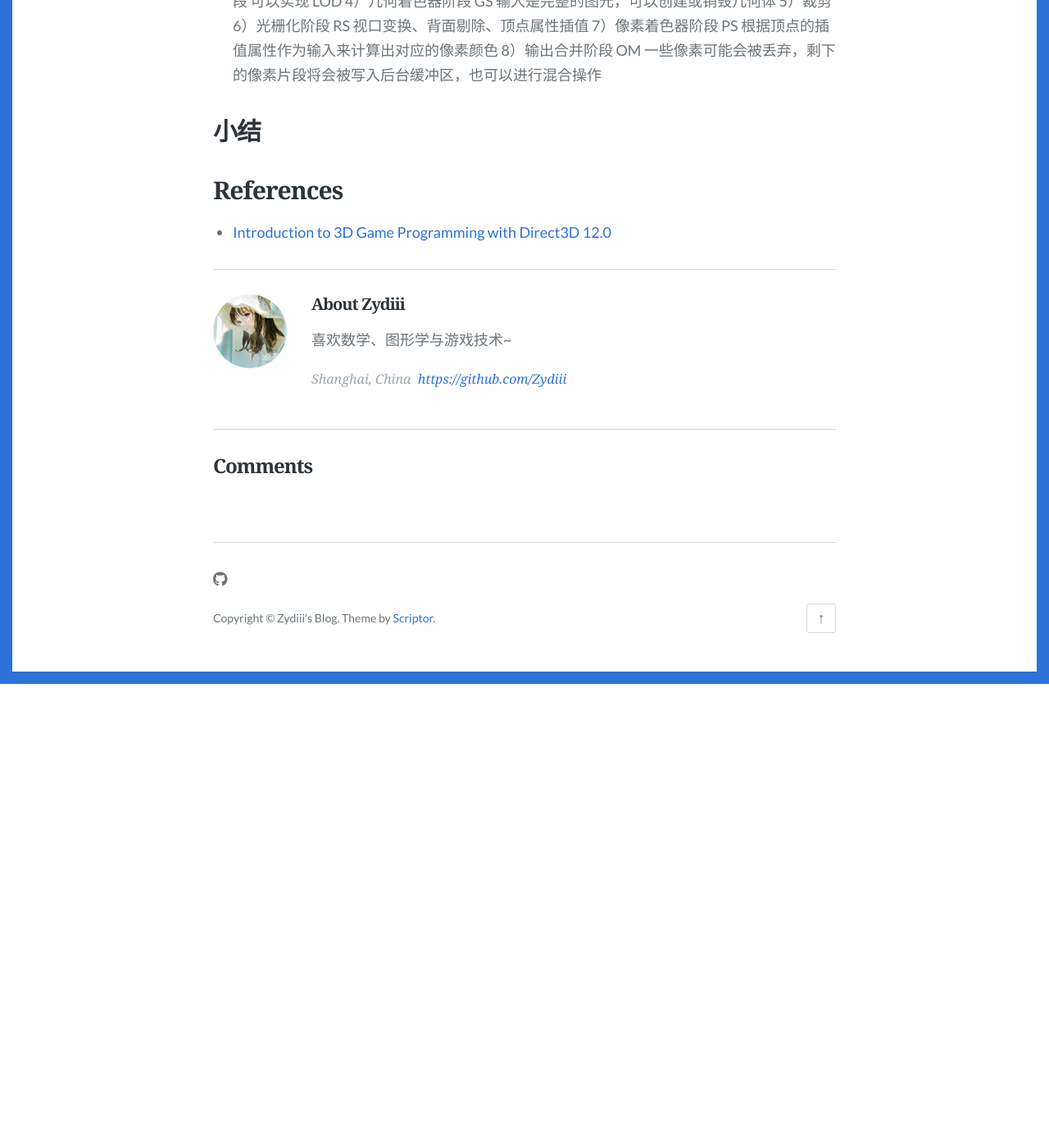
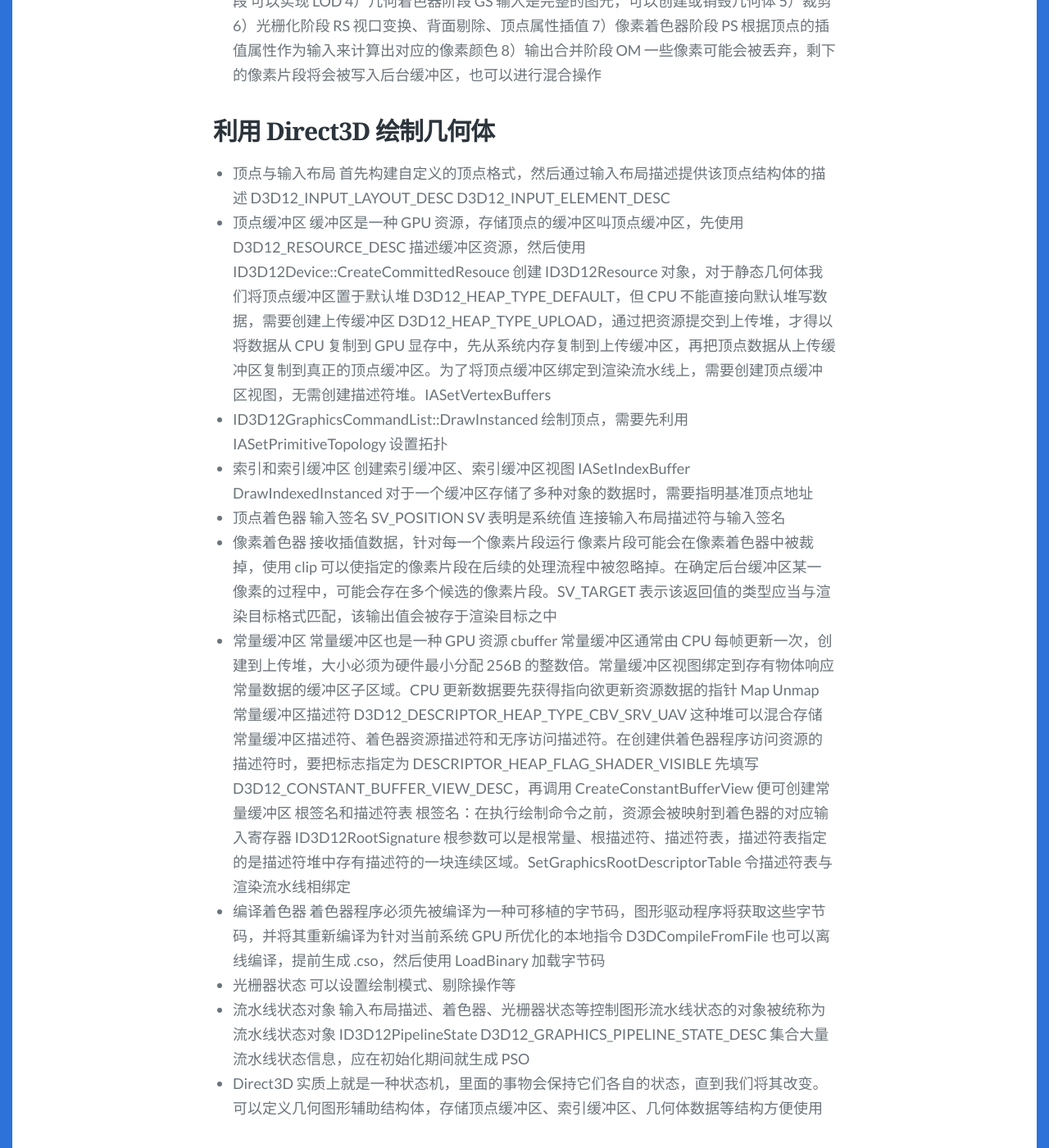
Before and after one commit to Zydiii/Zydiii.github.io, a Jekyll site: the page built from _posts/2023-1-5-DX12_0.md, in a window 1280 px wide and 1400 px high, scrolled down 7493 px. Shown: the whole window at 82% size. Built offline with Jekyll 4.4.1, drawn with Linux system fonts in a browser that asks for light colours; some web fonts are replaced; comment, search, counter and statistics services are not loaded; before the commit the page ends 8327 px from its top, so only the background shows below that.

Commit message:
direct render

```diff
--- a/_posts/2023-1-5-DX12_0.md
+++ b/_posts/2023-1-5-DX12_0.md
@@ -100,6 +100,20 @@
 - 渲染流水线是以摄像机为观察视角而生成 2D 图像的一系列完整步骤
 - 1）输入装配阶段 IA 从显存中读取几何数据，再将它们装配为几何图元，通过索引定义如何将顶点装配在一起构成图元 2）顶点着色器阶段 VS 输入输出都是单个顶点，涉及局部空间到世界空间到观察空间，然后投影和齐次裁剪，规格化设备坐标、归一化深度值 3）曲面细分阶段 可以实现 LOD 4）几何着色器阶段 GS 输入是完整的图元，可以创建或销毁几何体 5）裁剪 6）光栅化阶段 RS 视口变换、背面剔除、顶点属性插值 7）像素着色器阶段 PS 根据顶点的插值属性作为输入来计算出对应的像素颜色 8）输出合并阶段 OM 一些像素可能会被丢弃，剩下的像素片段将会被写入后台缓冲区，也可以进行混合操作
 
+## 利用 Direct3D 绘制几何体
+
+- 顶点与输入布局 首先构建自定义的顶点格式，然后通过输入布局描述提供该顶点结构体的描述 D3D12_INPUT_LAYOUT_DESC D3D12_INPUT_ELEMENT_DESC
+- 顶点缓冲区 缓冲区是一种 GPU 资源，存储顶点的缓冲区叫顶点缓冲区，先使用 D3D12_RESOURCE_DESC 描述缓冲区资源，然后使用 ID3D12Device::CreateCommittedResouce 创建 ID3D12Resource 对象，对于静态几何体我们将顶点缓冲区置于默认堆 D3D12_HEAP_TYPE_DEFAULT，但 CPU 不能直接向默认堆写数据，需要创建上传缓冲区 D3D12_HEAP_TYPE_UPLOAD，通过把资源提交到上传堆，才得以将数据从 CPU 复制到 GPU 显存中，先从系统内存复制到上传缓冲区，再把顶点数据从上传缓冲区复制到真正的顶点缓冲区。为了将顶点缓冲区绑定到渲染流水线上，需要创建顶点缓冲区视图，无需创建描述符堆。IASetVertexBuffers
+- ID3D12GraphicsCommandList::DrawInstanced 绘制顶点，需要先利用 IASetPrimitiveTopology 设置拓扑
+- 索引和索引缓冲区 创建索引缓冲区、索引缓冲区视图 IASetIndexBuffer DrawIndexedInstanced 对于一个缓冲区存储了多种对象的数据时，需要指明基准顶点地址
+- 顶点着色器 输入签名 SV_POSITION SV 表明是系统值 连接输入布局描述符与输入签名
+- 像素着色器 接收插值数据，针对每一个像素片段运行 像素片段可能会在像素着色器中被裁掉，使用 clip 可以使指定的像素片段在后续的处理流程中被忽略掉。在确定后台缓冲区某一像素的过程中，可能会存在多个候选的像素片段。SV_TARGET 表示该返回值的类型应当与渲染目标格式匹配，该输出值会被存于渲染目标之中
+- 常量缓冲区 常量缓冲区也是一种 GPU 资源 cbuffer 常量缓冲区通常由 CPU 每帧更新一次，创建到上传堆，大小必须为硬件最小分配 256B 的整数倍。常量缓冲区视图绑定到存有物体响应常量数据的缓冲区子区域。CPU 更新数据要先获得指向欲更新资源数据的指针 Map Unmap 常量缓冲区描述符 D3D12_DESCRIPTOR_HEAP_TYPE_CBV_SRV_UAV 这种堆可以混合存储常量缓冲区描述符、着色器资源描述符和无序访问描述符。在创建供着色器程序访问资源的描述符时，要把标志指定为 DESCRIPTOR_HEAP_FLAG_SHADER_VISIBLE 先填写 D3D12_CONSTANT_BUFFER_VIEW_DESC，再调用 CreateConstantBufferView 便可创建常量缓冲区 根签名和描述符表 根签名：在执行绘制命令之前，资源会被映射到着色器的对应输入寄存器 ID3D12RootSignature 根参数可以是根常量、根描述符、描述符表，描述符表指定的是描述符堆中存有描述符的一块连续区域。SetGraphicsRootDescriptorTable 令描述符表与渲染流水线相绑定
+- 编译着色器 着色器程序必须先被编译为一种可移植的字节码，图形驱动程序将获取这些字节码，并将其重新编译为针对当前系统 GPU 所优化的本地指令 D3DCompileFromFile 也可以离线编译，提前生成 .cso，然后使用 LoadBinary 加载字节码
+- 光栅器状态 可以设置绘制模式、剔除操作等
+- 流水线状态对象 输入布局描述、着色器、光栅器状态等控制图形流水线状态的对象被统称为流水线状态对象 ID3D12PipelineState D3D12_GRAPHICS_PIPELINE_STATE_DESC 集合大量流水线状态信息，应在初始化期间就生成 PSO
+- Direct3D 实质上就是一种状态机，里面的事物会保持它们各自的状态，直到我们将其改变。可以定义几何图形辅助结构体，存储顶点缓冲区、索引缓冲区、几何体数据等结构方便使用
+
 ## 小结
 
 ## References
```
Also changed, not shown: _posts/2022-11-28-tailflame1.md (+1 -1 lines), _posts/2023-2-3-ueNiagara.md (+1 -1 lines).
